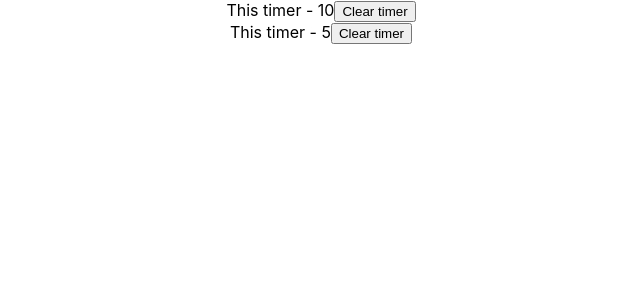
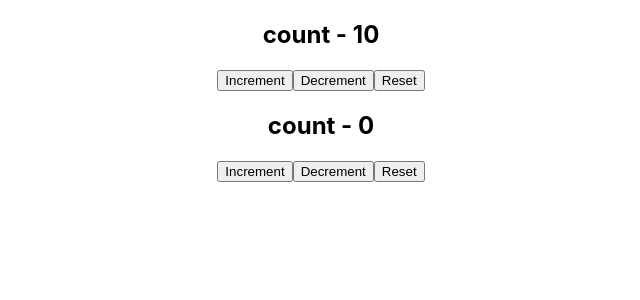
Before and after one commit to NhyNhyNguyen/react_tutorial, a React (Create React App) app: page / in a window 1280 px wide. Shown: the top 300 px of the page, without its empty margins (319-959 px from the left). Built offline with nearby package versions, Linux system fonts and the light colour scheme.

Commit message:
custom hook

```diff
--- a/src/App.js
+++ b/src/App.js
@@ -3,18 +3,18 @@ import React from 'react';
 import ParentComponent from './hook_components/callback/ParentComponent';
 import Counter from './hook_components/memo/Counter';
 import FocusInput from './hook_components/ref/FocusInput';
-import ClassTimer from './hook_components/ref/ClassTimer';
-import HookTimer from './hook_components/ref/HookTimer';
+import DocTitleOne from './hook_components/custom_hook/DocTitleOne';
+import DocTitleTwo from './hook_components/custom_hook/DocTitleOne';
+import CounterOne from './hook_components/custom_hook/CounterOne';
+import CounterTwo from './hook_components/custom_hook/CounterTwo';
 
-export const UserContext = React.createContext();
-export const ChannelContext = React.createContext();
 
 function App() {
 
   return (
     <div className="App">
-      <ClassTimer/>
-      <HookTimer/>
+      <CounterOne></CounterOne>
+      <CounterTwo/>
     </div>
   );
 }
--- /dev/null
+++ b/src/hook_components/custom_hook/CounterOne.js
@@ -0,0 +1,18 @@
+import React, { useState } from 'react'
+import useCounter from '../../hooks/useCounter'
+
+function CounterOne() {
+    const [count, increment, decrement, reset] = useCounter(10,10)
+
+    return (
+        <div>
+            <h2> count - {count}</h2>
+            <button onClick={increment}>Increment</button>
+            <button onClick={decrement}>Decrement</button>
+            <button onClick={reset}>Reset</button>
+
+        </div>
+    )
+}
+
+export default CounterOne
--- /dev/null
+++ b/src/hook_components/custom_hook/CounterTwo.js
@@ -0,0 +1,18 @@
+import React, { useState } from 'react'
+import useCounter from '../../hooks/useCounter'
+
+function CounterTwo() {
+    const [count, increment, decrement, reset] = useCounter(0,1)
+
+    return (
+        <div>
+            <h2> count - {count}</h2>
+            <button onClick={increment}>Increment</button>
+            <button onClick={decrement}>Decrement</button>
+            <button onClick={reset}>Reset</button>
+
+        </div>
+    )
+}
+
+export default CounterTwo
--- /dev/null
+++ b/src/hook_components/custom_hook/DocTitleOne.js
@@ -0,0 +1,14 @@
+import React, { useState } from 'react'
+import useDocumentTitle from '../../hooks/useDocumentTitle'
+
+function DocTitleOne() {
+    const [count, setCount] = useState(0)
+    useDocumentTitle(count)
+    return (
+        <div>
+            <button onClick={() => { setCount(count + 1) }}>Count - {count}</button>
+        </div>
+    )
+}
+
+export default DocTitleOne
--- a/src/hook_components/ref/HookTimer.js
+++ b/src/hook_components/ref/HookTimer.js
@@ -2,19 +2,22 @@ import React, { useEffect, useRef, useState } from 'react'
 
 function HookTimer() {
     const [timer, setTimer] = useState(0)
+    const [interval, setIntervalState] = useState(null)
     const intervalRef = useRef()
     useEffect(()=>{
-        intervalRef.current = setInterval(()=>{
+        console.log("Set interval")
+
+        setIntervalState(setInterval(()=>{
             setTimer(prevTimer => prevTimer + 1)
-        }, 1000)
+        }, 1000))
         return () => {
-            clearInterval(intervalRef.current)
+            clearInterval(interval)
         }
     }, [])
   return (
     <div>
       This timer - {timer}
-      <button onClick={()=> clearInterval(intervalRef.current)}>Clear timer</button>
+      <button onClick={()=> clearInterval(interval)}>Clear timer</button>
     </div>
   )
 }
--- /dev/null
+++ b/src/hooks/useCounter.js
@@ -0,0 +1,19 @@
+import React, { useState } from 'react'
+
+function useCounter(initialCount, value) {
+    const [count, setCount] = useState(initialCount)
+
+    const increment = () => {
+        setCount(prevCount => prevCount + value)
+    }
+
+    const decrement = () => {
+        setCount(prevCount => prevCount - value)
+    }
+
+    const reset = () => {
+        setCount(initialCount)
+    }
+    return [count, increment, decrement, reset]}
+
+export default useCounter
--- /dev/null
+++ b/src/hooks/useDocumentTitle.js
@@ -0,0 +1,15 @@
+import React, { useEffect } from 'react'
+
+function useDocumentTitle(count) {
+
+    useEffect(() => {
+        document.title = `Title ${count}`
+    }, [count])
+    return (
+        <div>
+
+        </div>
+    )
+}
+
+export default useDocumentTitle
--- a/src/index.js
+++ b/src/index.js
@@ -1,4 +1,4 @@
-import React from 'react';
+import React, { StrictMode } from 'react';
 import ReactDOM from 'react-dom/client';
 import './index.css';
 import App from './App';
@@ -6,9 +6,9 @@ import reportWebVitals from './reportWebVitals';
 
 const root = ReactDOM.createRoot(document.getElementById('root'));
 root.render(
-  <React.StrictMode>
-    <App />
-  </React.StrictMode>
+    <StrictMode>
+            <App />
+    </StrictMode>
 );
 
 // If you want to start measuring performance in your app, pass a function
```
Also changed, not shown: src/hook_components/custom_hook/DocTitleTwo.js (added, +13 -0 lines).
